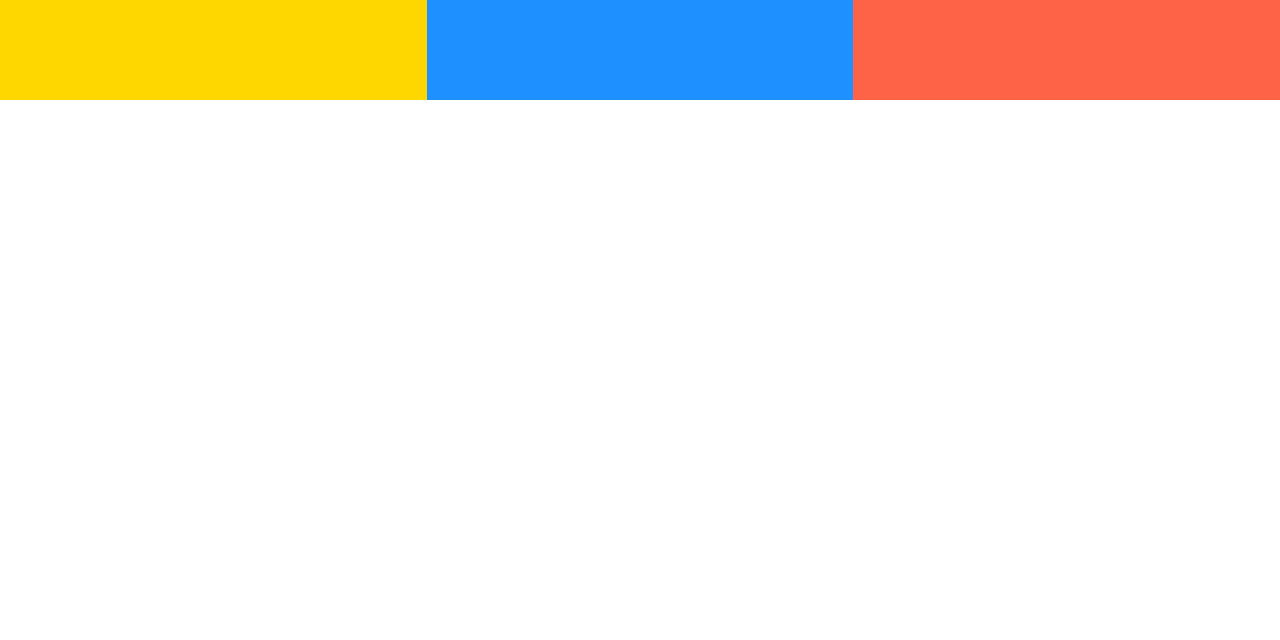
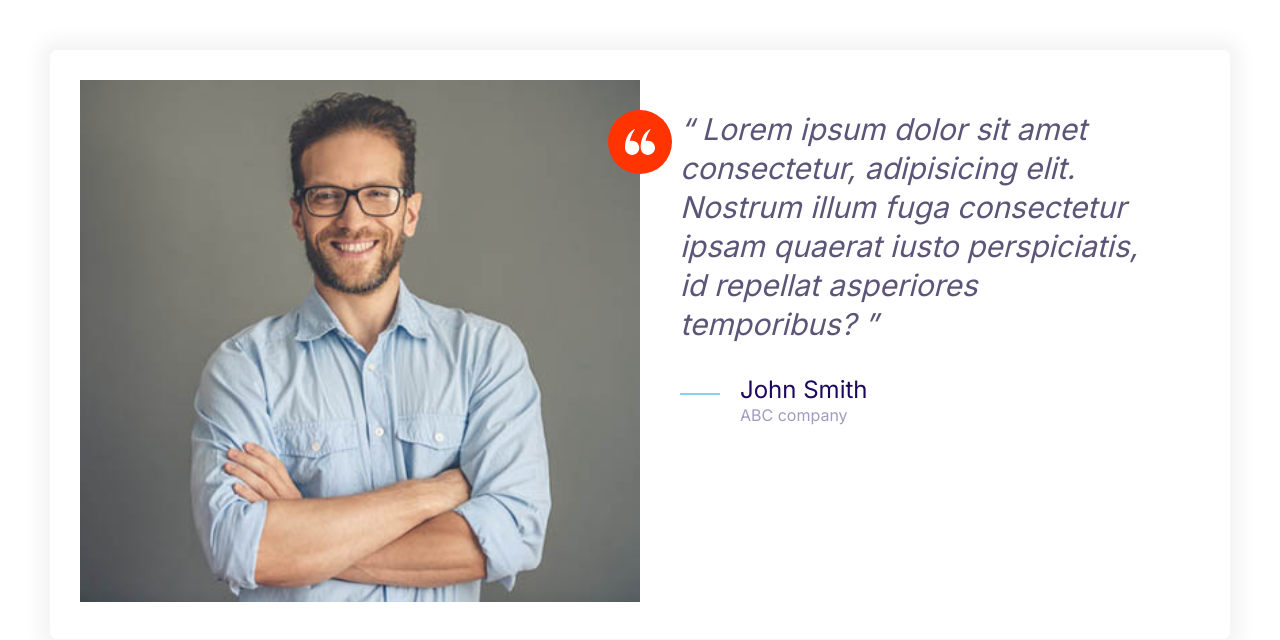
Before and after one commit to MaximEsin/Moshify, a plain HTML site: page index.html in a window 1280 px wide. Drawn offline with Linux system fonts and the light colour scheme.

Commit message:
Testimanials

```diff
--- a/CSS/styles.css
+++ b/CSS/styles.css
@@ -136,8 +136,15 @@ a {
   width: 40px;
   height: 40px;
 }
+.icon--small {
+  width: 30px;
+  height: 30px;
+}
 .icon--primary {
   fill: var(--color-primary);
+}
+.icon--white {
+  fill: #fff;
 }
 .icon-container {
   background: #f3f9fa;
@@ -147,6 +154,9 @@ a {
   display: inline-flex;
   justify-content: center;
   align-items: center;
+}
+.icon-container--accent {
+  background: var(--color-accent);
 }
 /* Buttons */
 .btn {
@@ -368,3 +378,27 @@ a {
     grid-template-columns: repeat(3, 1fr);
   }
 }
+/* Testimonials */
+.testimonial {
+  padding: 3rem;
+}
+.testimonial__image {
+  position: relative;
+}
+.testimonial__image > img {
+  width: 100%;
+}
+.testimonial__image > .icon-container {
+  position: absolute;
+  top: 3rem;
+  right: -32px;
+}
+@media screen and (min-width: 768px) {
+  .testimonial .qoute,
+  .testimonial .quote__author {
+    font-size: 2.4rem;
+  }
+  .testimonial .qoute {
+    margin-left: 6rem;
+  }
+}
--- a/index.html
+++ b/index.html
@@ -14,11 +14,42 @@
       rel="stylesheet"
     />
   </head>
-  <body>
-    <div class="grid grid--1x3">
-      <div style="height: 100px; background: gold"></div>
-      <div style="height: 100px; background: dodgerblue"></div>
-      <div style="height: 100px; background: tomato"></div>
+  <body style="padding: 5rem">
+    <div class="card testimonial">
+      <div class="grid grid--1x2">
+        <div class="testimonial__image">
+          <img
+            class="testimonial__image"
+            src="images/testimonial.jpg"
+            alt="A happy, smiling customer"
+          />
+          <span class="icon-container icon-container--accent">
+          </svg><svg class="icon icon--white icon--small">
+            <use xlink:href="images/sprite.svg#quotes"></use>
+          </svg>
+          </span>
+        </div>
+        <blockquote class="quote">
+          <p class="quote__text">
+            Lorem ipsum dolor sit amet consectetur, adipisicing elit. Nostrum illum
+            fuga consectetur ipsam quaerat iusto perspiciatis, id repellat
+            asperiores temporibus?
+          </p>
+          <footer>
+            <div class="media">
+              <div class="media__image">
+                </svg><svg class="icon icon--primary quote__line">
+                  <use xlink:href="images/sprite.svg#line"></use>
+                </svg>
+              </div>
+              <div class="media__body">
+                <h3 class="media__title quote__author">John Smith</h3>
+                <p class="quote__organization">ABC company</p>
+              </div>
+            </div>
+          </footer>
+        </blockquote>
+      </div>
     </div>
   </body>
 </html>
```
Also changed, not shown: Components/testimonials.html (added, +36 -0 lines), images/testimonial.jpg (added).
